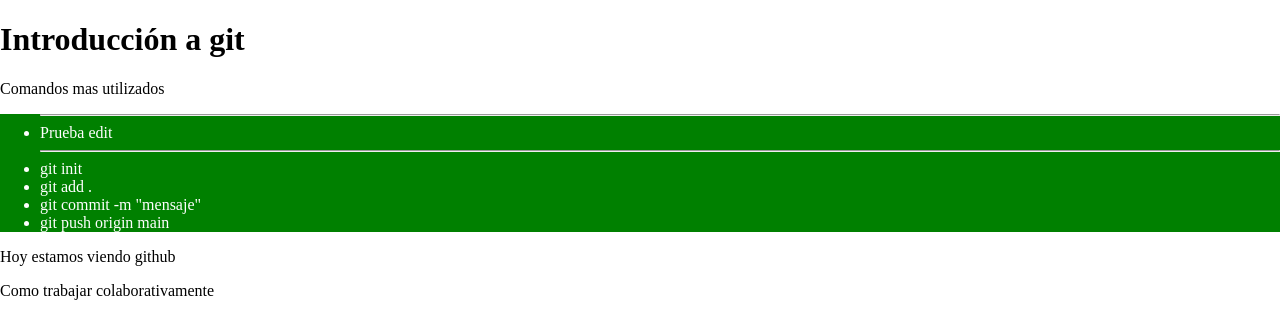
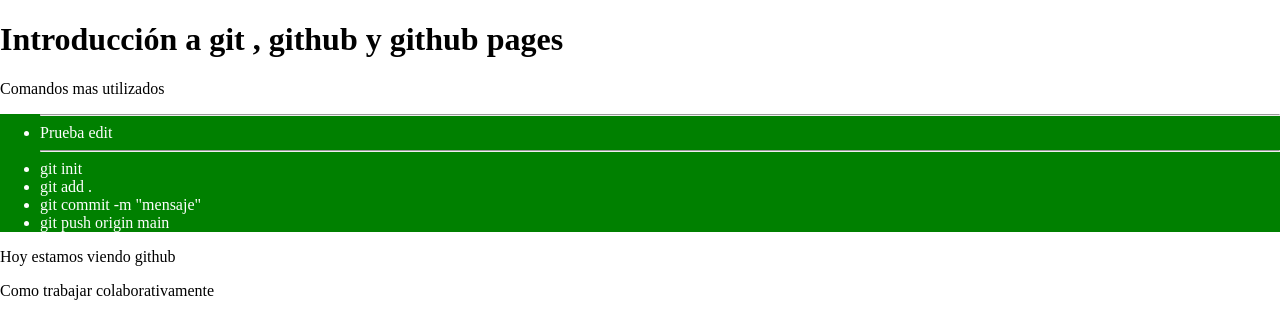
Before and after one commit to AlejandroBonilla/practica_git_0013, a plain HTML site: page index.html in a window 1280 px wide. Drawn offline with Linux system fonts and the light colour scheme.

Commit message:
cambio titulo

```diff
--- a/index.html
+++ b/index.html
@@ -10,7 +10,7 @@
 </head>
 
 <body>
-    <h1>Introducción a git</h1>
+    <h1>Introducción a git , github y github pages</h1>
     <p>Comandos mas utilizados</p>
     <ul>
         <hr>
```
